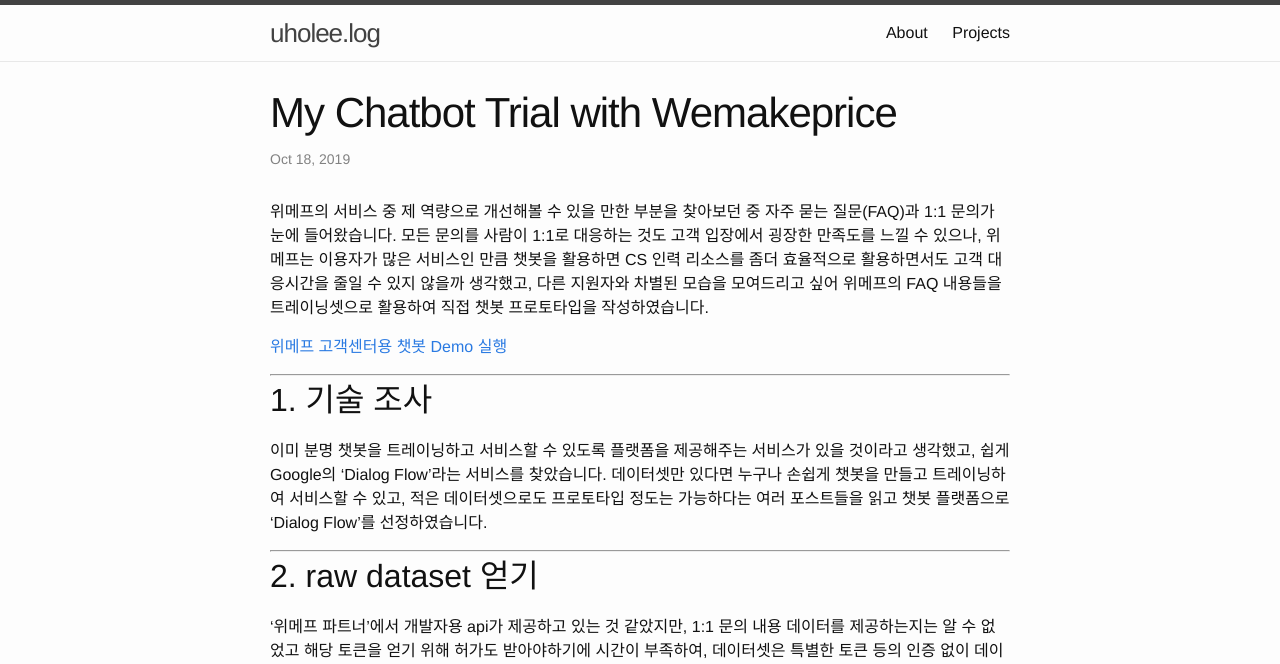
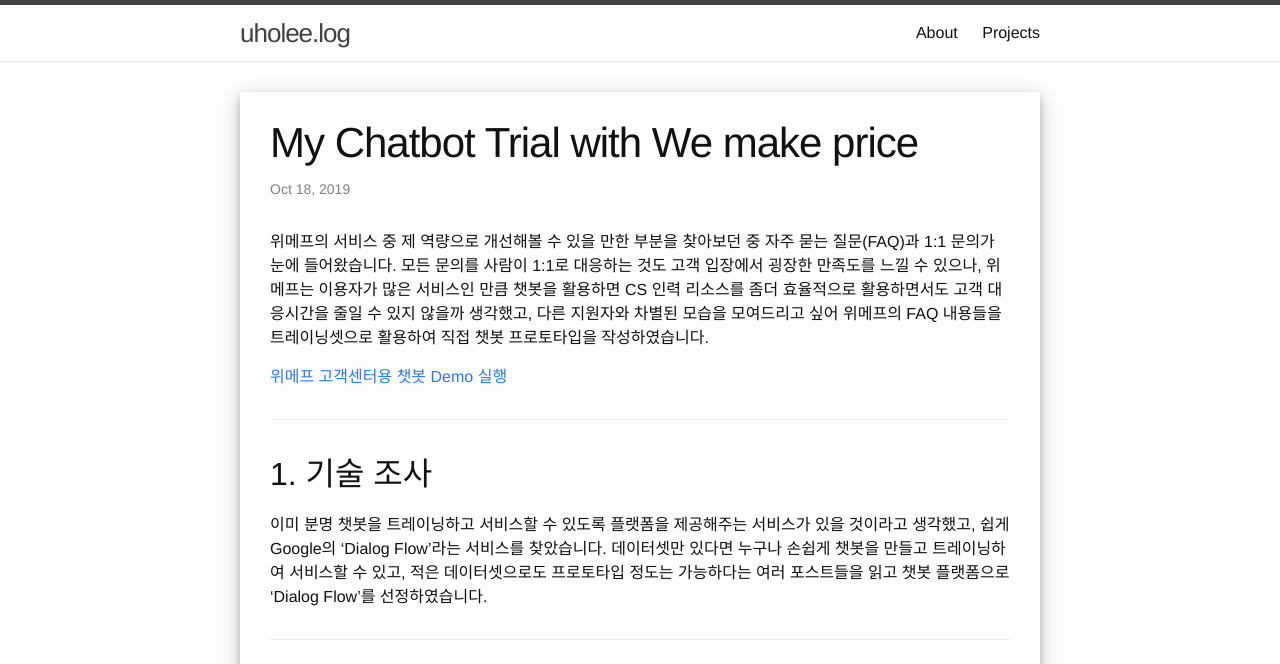
Before and after one commit to uholee922/uholee.github.io, a Jekyll site: the page built from _posts/etc/2019-10-18-my_chatbot_trial.md, in a window 1280 px wide. Shown: the top 664 px of the page. Built offline with Jekyll 4.4.1, drawn with Linux system fonts in a browser that asks for light colours; some of the changed text lies outside the part shown.

Commit message:
small css change with hr and wrapper

````diff
--- a/_posts/etc/2019-10-18-my_chatbot_trial.md
+++ b/_posts/etc/2019-10-18-my_chatbot_trial.md
@@ -1,6 +1,6 @@
 ---
 layout: post
-title: "My Chatbot Trial with Wemakeprice"
+title: "My Chatbot Trial with We make price"
 data: 2019-10-18
 categories: etc
 comments: true
@@ -9,7 +9,7 @@ comments: true
 
 위메프의 서비스 중 제 역량으로 개선해볼 수 있을 만한 부분을 찾아보던 중 자주 묻는 질문(FAQ)과 1:1 문의가 눈에 들어왔습니다. 모든 문의를 사람이 1:1로 대응하는 것도 고객 입장에서 굉장한 만족도를 느낄 수 있으나, 위메프는 이용자가 많은 서비스인 만큼 챗봇을 활용하면 CS 인력 리소스를 좀더 효율적으로 활용하면서도 고객 대응시간을 줄일 수 있지 않을까 생각했고, 다른 지원자와 차별된 모습을 모여드리고 싶어 위메프의 FAQ 내용들을 트레이닝셋으로 활용하여 직접 챗봇 프로토타입을 작성하였습니다.
 
-[위메프 고객센터용 챗봇 Demo 실행](/etc/wemep_chatbot_demo.html)
+[위메프 고객센터용 챗봇 Demo 실행](/data/wemep_chatbot_demo.html)
 
 ---
 
@@ -42,7 +42,7 @@ $ curl http://www.wemakeprice.com/customer_center_faq/list_tab/0 >> rawdata
 
 ![Screenshot from 2019-10-18 04-17-01](https://user-images.githubusercontent.com/54487021/67040291-287cd400-f15e-11e9-9660-0f34f4cd44a7.png)
 
-html 파일에서 'faq_bottom_n'의 id를 가진 div에 질문이 들어가고, 'msg'의 class를 가진 div에 답변이 들어가는 것을 확인했고, 그 두가지가 들어간 소스만 추출하였습니다.
+html 파일에서 'faq_bottom_n'의 id를 가진 div에 질문이 들어가고, 'msg'의 class를 가진 div에 답변이 들어가는 것을 확인했고, 그 두 가지가 들어간 소스만 추출하였습니다.
 
 ![Screenshot from 2019-10-18 04-20-54](https://user-images.githubusercontent.com/54487021/67040592-c2dd1780-f15e-11e9-9fa1-b6aad6895fc2.png)
 ```
--- a/css/main.scss
+++ b/css/main.scss
@@ -51,3 +51,34 @@ $on-laptop:        800px;
         "layout",
         "syntax-highlighting"
 ;
+
+
+// Wrapper
+.wrapper {
+    max-width: -webkit-calc(#{$content-width});
+    max-width:         calc(#{$content-width});
+}
+
+
+
+// Post
+ .post {
+    box-shadow: 0 4px 8px 0 rgba(0, 0, 0, 0.2), 0 6px 20px 0 rgba(0, 0, 0, 0.19);
+    padding: 30px;
+
+    @include media-query($on-palm) {
+        padding: 15px;
+    }
+ }
+
+  hr {
+    border: 0;
+    border-top: 1px solid #eee;
+    margin-top: 30px;
+    margin-bottom: 30px;
+
+    @include media-query($on-palm) {
+        margin-top: 15px;
+        margin-bottom: 15px;
+    }
+  }
````
Also changed, not shown: other parts of _posts/etc/2019-10-18-my_chatbot_trial.md (+4 -4 lines).
